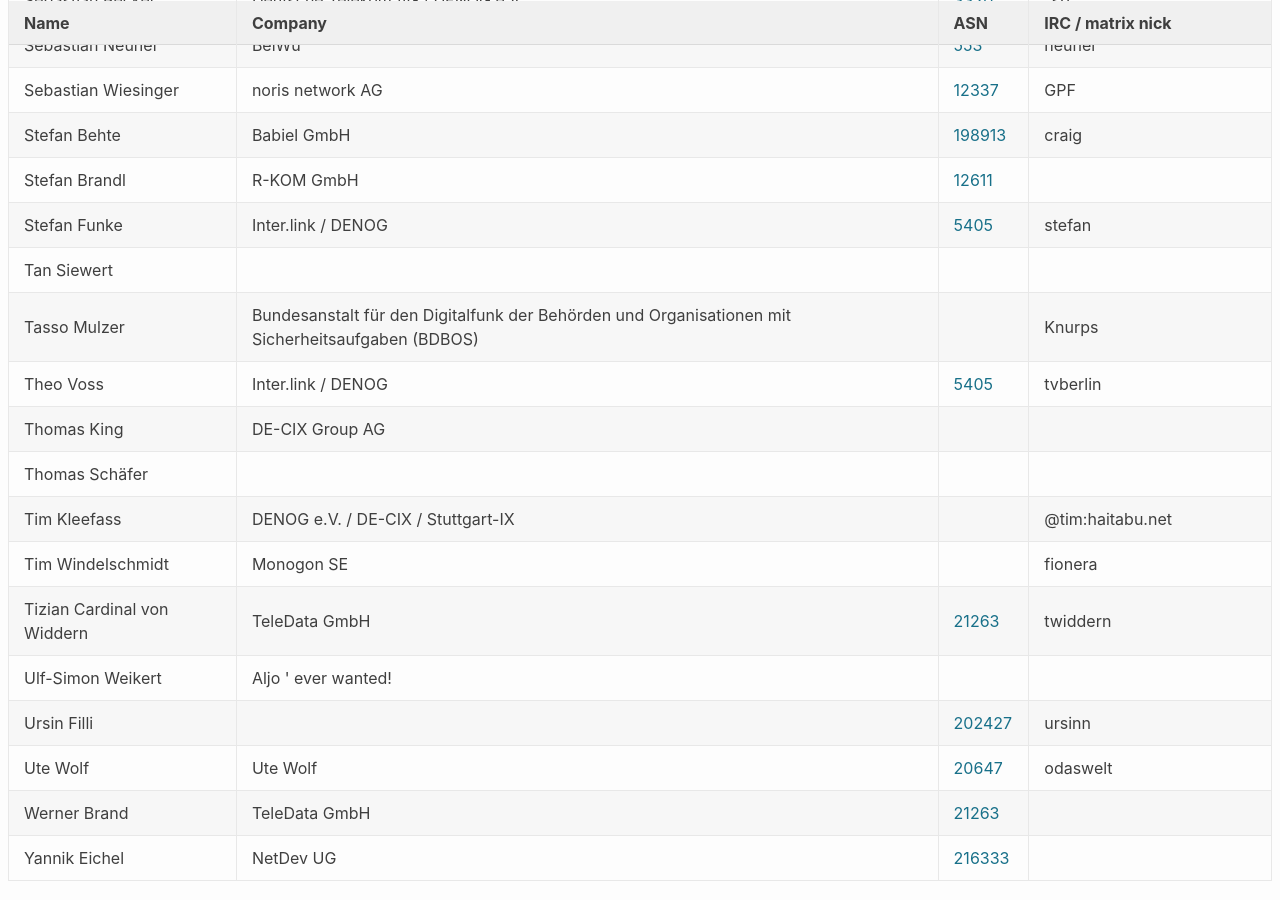
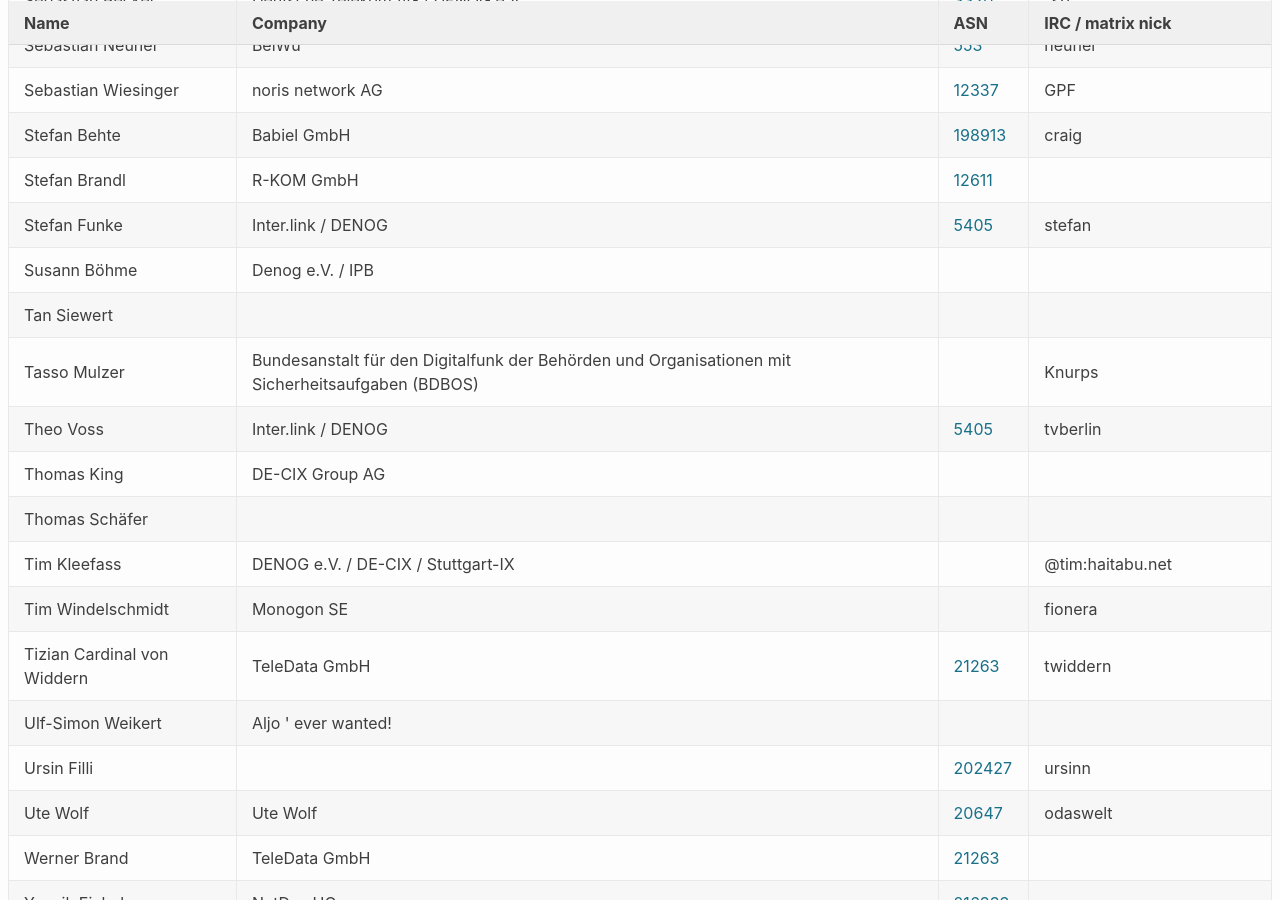
Before and after one commit to denog/pretix-attendeelist, a Jekyll site: the page built from denog17/index.markdown, in a window 1280 px wide and 900 px high, scrolled down 3079 px. Built offline with Jekyll 4.4.1, drawn with Linux system fonts in a browser that asks for light colours.

Commit message:
Latest data: Mon May 19 18:11:26 UTC 2025

```diff
--- a/_data/attendees_denog17_onsite.json
+++ b/_data/attendees_denog17_onsite.json
@@ -420,6 +420,12 @@
     "asn": "5405"
   },
   {
+    "name": "Susann Böhme",
+    "company": "Denog e.V. / IPB",
+    "irc": null,
+    "asn": null
+  },
+  {
     "name": "Tan Siewert",
     "company": null,
     "irc": null,
```
